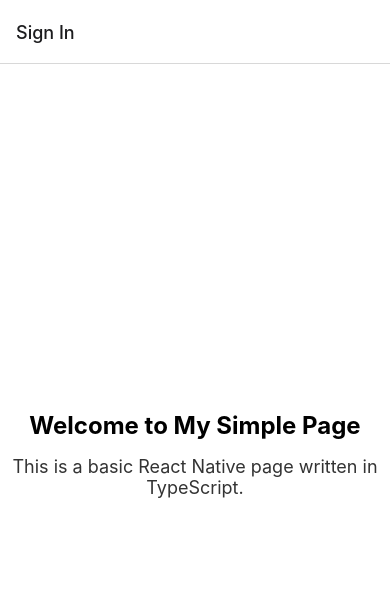
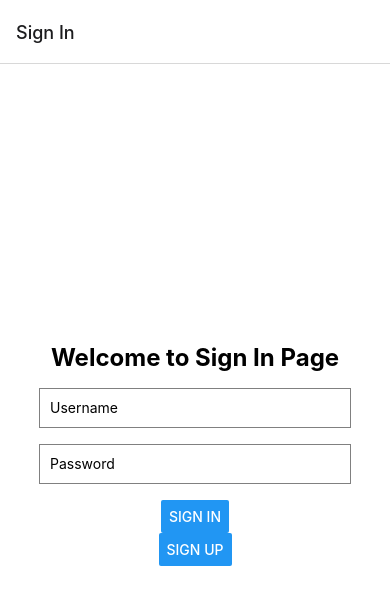
Before and after one commit to xyzabcdefghi/AcademixConnect, a React Native app: screen /Signin in a window 390 px wide. Shown: the top 604 px of the page. Built offline with nearby package versions, Linux system fonts and the light colour scheme; no server answers.

Commit message:
signup page added

```diff
--- a/package.json
+++ b/package.json
@@ -12,10 +12,10 @@
   "dependencies": {
     "@react-navigation/native": "^6.1.9",
     "@react-navigation/native-stack": "^6.9.17",
-    "expo": "~50.0.5",
+    "expo": "~50.0.7",
     "expo-status-bar": "~1.11.1",
     "react": "18.2.0",
-    "react-native": "0.73.2",
+    "react-native": "0.73.4",
     "socket.io-client": "^4.7.4"
   },
   "devDependencies": {
--- a/src/App.tsx
+++ b/src/App.tsx
@@ -4,6 +4,7 @@ import { createNativeStackNavigator } from '@react-navigation/native-stack';
 
 import { io } from 'socket.io-client';
 import SigninScreen from './screens/signinScreen';
+import SignupScreen from './screens/signupScreen';
 
 const Stack = createNativeStackNavigator();
 
@@ -11,10 +12,16 @@ export default function App() {
   const socket = io('http://192.168.210.220:8080');
 
   useEffect(() => {
-
-
     socket.on('connect', () => {
       console.log('Connected to server');
+    });
+
+    socket.on('signinResponse', (data) => {
+      console.log('Received message:', data);
+    });
+
+    socket.on('signupResponse', (data) => {
+      console.log('Received message:', data);
     });
 
   }, []);
@@ -22,12 +29,21 @@ export default function App() {
   return (
     <NavigationContainer>
       <Stack.Navigator>
+
         <Stack.Screen
           name="Signin"
           // Pass the socket object as a prop to SigninScreen
           children={() => <SigninScreen socket={socket} />}
           options={{ title: 'Sign In' }}
         />
+
+        <Stack.Screen
+          name="Signup"
+          // Pass the socket object as a prop to SigninScreen
+          children={() => <SignupScreen socket={socket} />}
+          options={{ title: 'Sign Up' }}
+        />
+
       </Stack.Navigator>
     </NavigationContainer>
   );
--- a/src/screens/signinScreen.tsx
+++ b/src/screens/signinScreen.tsx
@@ -1,28 +1,57 @@
-import React, { useEffect } from 'react';
-import { View, Text, StyleSheet } from 'react-native';
+import React, { useEffect, useState } from 'react';
+import { View, Text, StyleSheet, TextInput, Button } from 'react-native';
 import { Socket } from 'socket.io-client';
+import { useNavigation } from '@react-navigation/native';
 
 interface SigninScreenProps {
   socket: Socket;
 }
 
 const SigninScreen: React.FC<SigninScreenProps> = ({ socket }) => {
+  const [username, setUsername] = useState('');
+  const [password, setPassword] = useState('');
+  const navigation = useNavigation();
 
-  socket.emit('message', {});
+  const handleSignIn = () => {
+    socket.emit('signin', { username, password });
+  };
 
+  const handleSignUp = () => {
+    navigation.navigate('Signup');
+  };
 
-  useEffect(() => {
+  // useEffect(() => {
+  //   socket.on('signinResponse', (data) => {
+  //     console.log('Received message:', data);
+  //   });
 
-    socket.on('message', (data) => {
-      console.log('Received message:', data);
-    });
-
-  }, []);
+  // }, []);
 
   return (
     <View style={styles.container}>
-      <Text style={styles.title}>Welcome to My Simple Page</Text>
-      <Text style={styles.subtitle}>This is a basic React Native page written in TypeScript.</Text>
+      <Text style={styles.title}>Welcome to Sign In Page</Text>
+      <TextInput
+        style={styles.input}
+        placeholder="Username"
+        onChangeText={(text) => setUsername(text)}
+        value={username}
+      />
+      <TextInput
+        style={styles.input}
+        placeholder="Password"
+        onChangeText={(text) => setPassword(text)}
+        value={password}
+        secureTextEntry={true}
+      />
+      <Button
+        title="Sign In"
+        onPress={handleSignIn}
+      />
+
+      <Button
+        title="Sign Up"
+        onPress={handleSignUp} // Call handleSignUp when Sign Up button is pressed
+      />
     </View>
   );
 };
@@ -43,6 +72,15 @@ const styles = StyleSheet.create({
     fontSize: 18,
     textAlign: 'center',
     color: '#333',
+    marginBottom: 16,
+  },
+  input: {
+    width: '80%',
+    height: 40,
+    borderColor: 'gray',
+    borderWidth: 1,
+    marginBottom: 16,
+    paddingHorizontal: 10,
   },
 });
 
--- a/src/screens/signupScreen.tsx
+++ b/src/screens/signupScreen.tsx
@@ -0,0 +1,76 @@
+import React, { useEffect, useState } from 'react';
+import { View, Text, StyleSheet, TextInput, Button } from 'react-native';
+import { Socket } from 'socket.io-client';
+
+interface SignupScreenProps {
+  socket: Socket;
+}
+
+const SignupScreen: React.FC<SignupScreenProps> = ({ socket }) => {
+  const [username, setUsername] = useState('');
+  const [password, setPassword] = useState('');
+
+  const handleSignup = () => {
+    socket.emit('signup', { username, password });
+  };
+
+  // useEffect(() => {
+  //   socket.on('signupResponse', (data) => {
+  //     console.log('Received message:', data);
+  //   });
+
+  // }, []);
+
+  return (
+    <View style={styles.container}>
+      <Text style={styles.title}>Welcome to Sign Up Page</Text>
+      <TextInput
+        style={styles.input}
+        placeholder="Username"
+        onChangeText={(text) => setUsername(text)}
+        value={username}
+      />
+      <TextInput
+        style={styles.input}
+        placeholder="Password"
+        onChangeText={(text) => setPassword(text)}
+        value={password}
+        secureTextEntry={true}
+      />
+      <Button
+        title="Sign In"
+        onPress={handleSignup}
+      />
+    </View>
+  );
+};
+
+const styles = StyleSheet.create({
+  container: {
+    flex: 1,
+    justifyContent: 'center',
+    alignItems: 'center',
+    backgroundColor: '#fff',
+  },
+  title: {
+    fontSize: 24,
+    fontWeight: 'bold',
+    marginBottom: 16,
+  },
+  subtitle: {
+    fontSize: 18,
+    textAlign: 'center',
+    color: '#333',
+    marginBottom: 16,
+  },
+  input: {
+    width: '80%',
+    height: 40,
+    borderColor: 'gray',
+    borderWidth: 1,
+    marginBottom: 16,
+    paddingHorizontal: 10,
+  },
+});
+
+export default SignupScreen;
```
Also changed, not shown: 1 other file (tests, documents, lock files or other folders).
